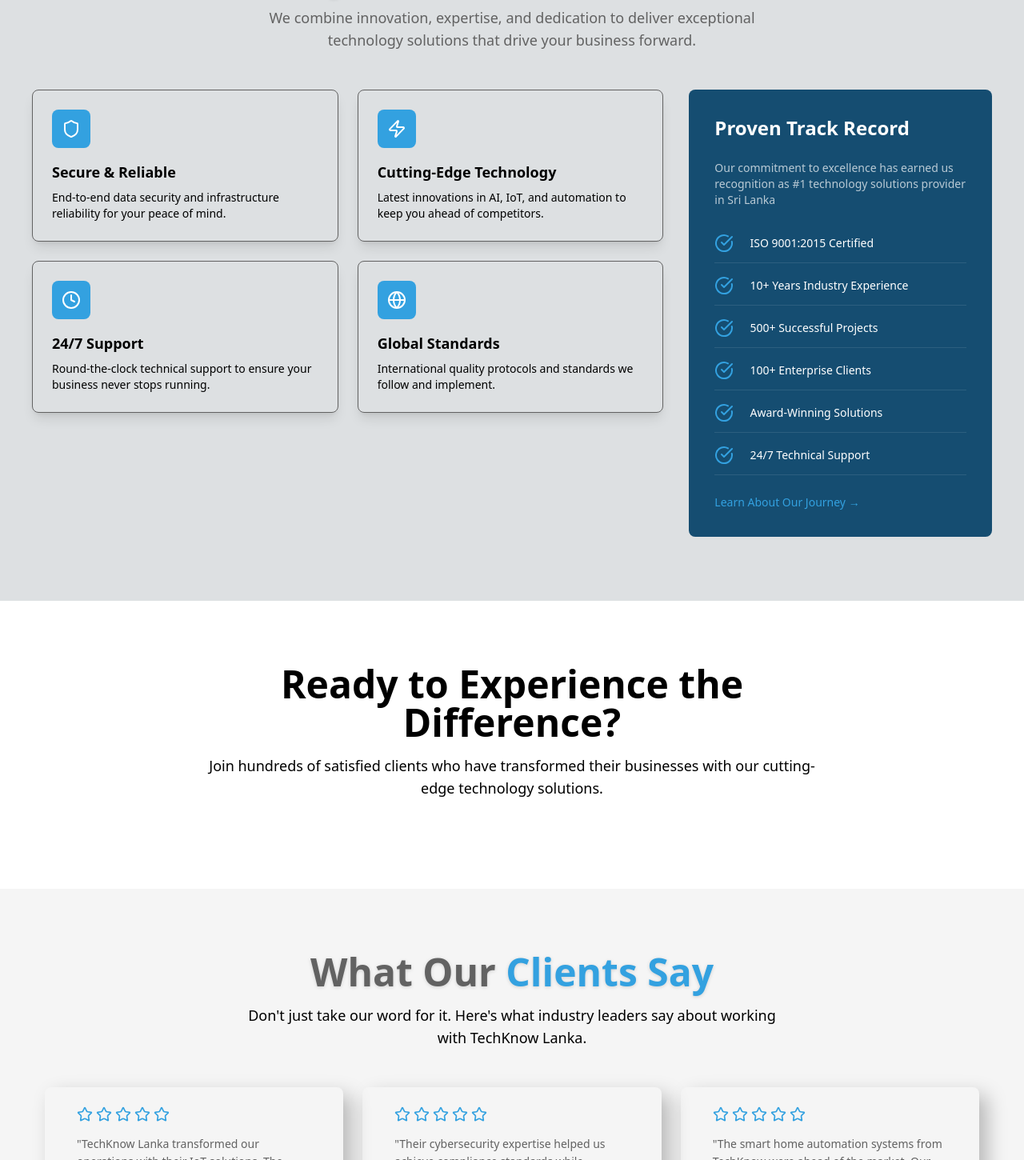
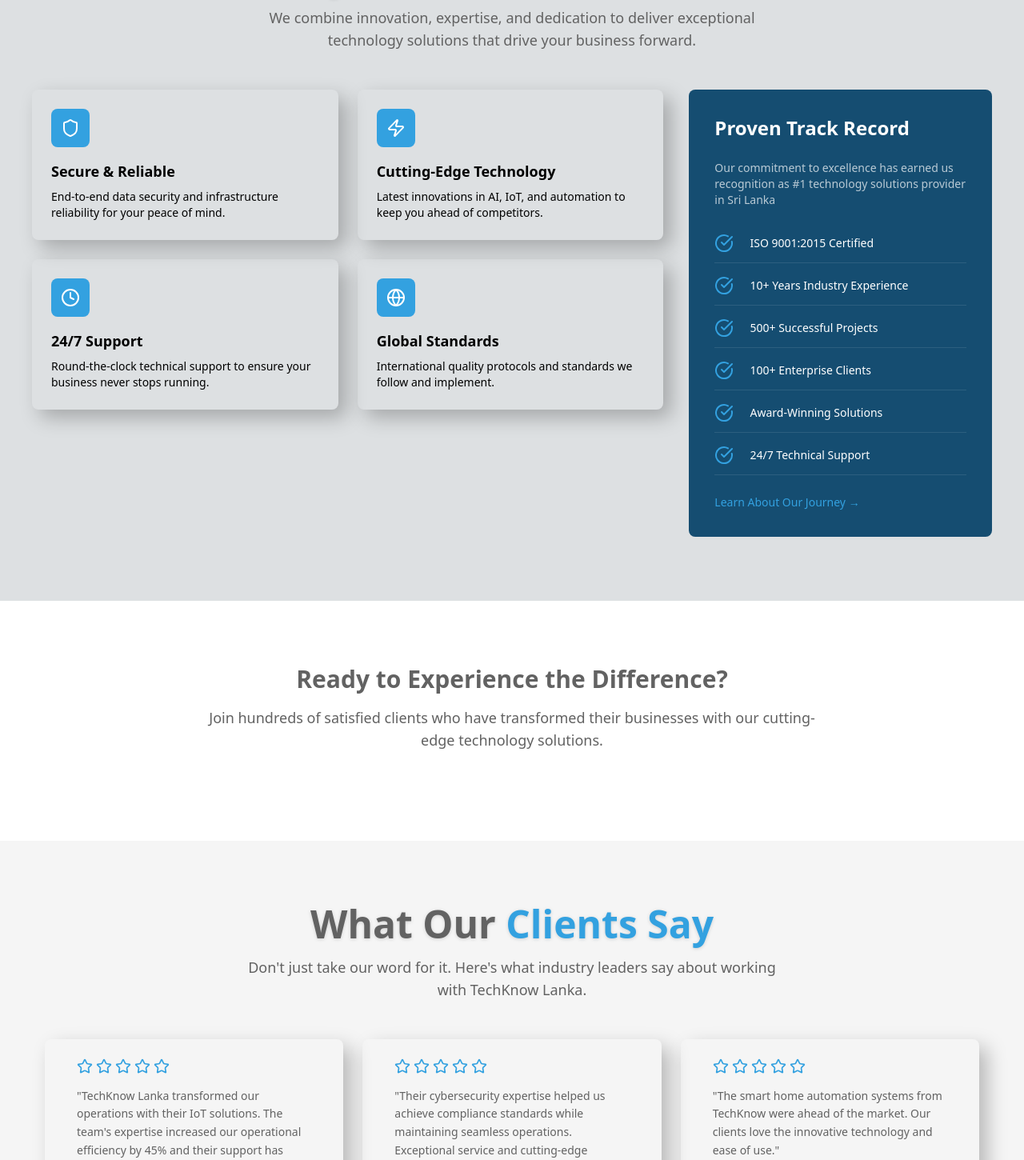
Before and after one commit to TechknowLK/TechknowLK, a React (Vite) app in the folder techknowlk_web/: page / in a window 1280 px wide. Shown: the part 1980-3430 px from the top of the page at 80% size. Built offline with nearby package versions, Linux system fonts and the light colour scheme.

Commit message:
Update Home sections with improved styles
Adjusted text colors in StartProjectSection and TestimonialsSection for better visual consistency. Updated WhyChooseUsSection to use a custom box shadow instead of a border for feature cards.

```diff
--- a/techknowlk_web/src/components/Home/StartProjectSection.jsx
+++ b/techknowlk_web/src/components/Home/StartProjectSection.jsx
@@ -6,10 +6,10 @@ const StartProject = () => {
     <section className="py-20 bg-muted">
       <div className="container mx-auto px-4">
         <div className="text-center max-w-3xl mx-auto">
-          <h2 className="text-4xl md:text-5xl font-bold text-foreground mb-4">
+          <h2 className="text-3xl md:text-3xl font-bold text-[#626262] mb-4">
             Ready to Experience the Difference?
           </h2>
-          <p className="text-lg text-muted-foreground mb-8">
+          <p className="text-lg text-muted-foreground mb-8 text-[#626262]">
             Join hundreds of satisfied clients who have transformed their businesses with our cutting-edge technology solutions.
           </p>
           <div className="flex flex-col sm:flex-row gap-4 justify-center">
--- a/techknowlk_web/src/components/Home/TestimonialsSection.jsx
+++ b/techknowlk_web/src/components/Home/TestimonialsSection.jsx
@@ -34,7 +34,7 @@ const Testimonials = () => {
             <span className="text-[#626262]">What Our </span>
            <span className="text-[#33A1E0]">Clients Say</span>
           </h2>
-          <p className="text-lg text-muted-foreground max-w-2xl mx-auto">
+          <p className="text-lg text-muted-foreground max-w-2xl mx-auto text-[#626262]">
             Don't just take our word for it. Here's what industry leaders say about working with TechKnow Lanka.
           </p>
         </div>
--- a/techknowlk_web/src/components/Home/WhyChooseUsSection.jsx
+++ b/techknowlk_web/src/components/Home/WhyChooseUsSection.jsx
@@ -52,7 +52,7 @@ const WhyChoose = () => {
             {features.map((feature, index) => (
               <div
                 key={index}
-                className=" border border-1  border-[#626262] rounded-lg p-6 shadow-lg hover:scale-105 duration-300 transition-all"
+                className="  shadow-[10px_10px_25px_rgba(0,0,0,0.25)] rounded-lg p-6  hover:scale-105 duration-300 transition-all"
               >
                 <div className="text-[#ffffff] w-12 h-12 bg-[#33A1E0] rounded-lg flex items-center justify-center mb-4">
                   <feature.icon className="w-6 h-6 " />
```
